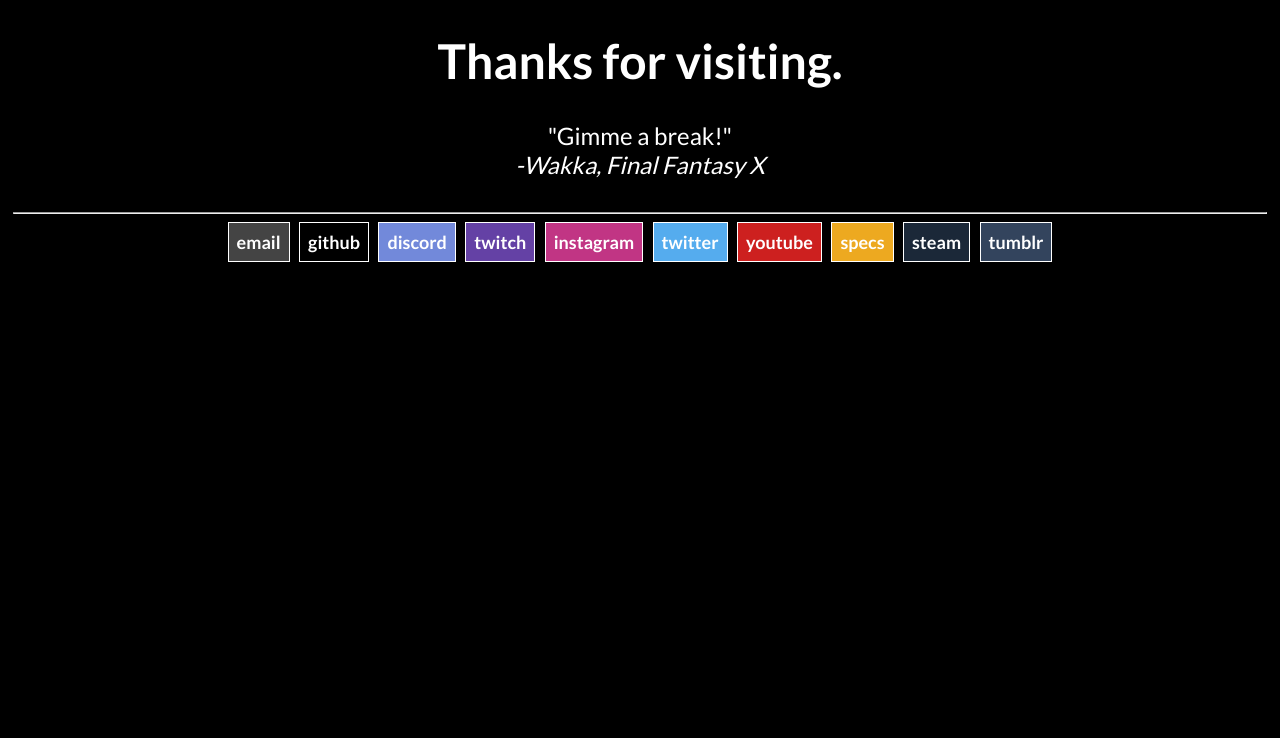
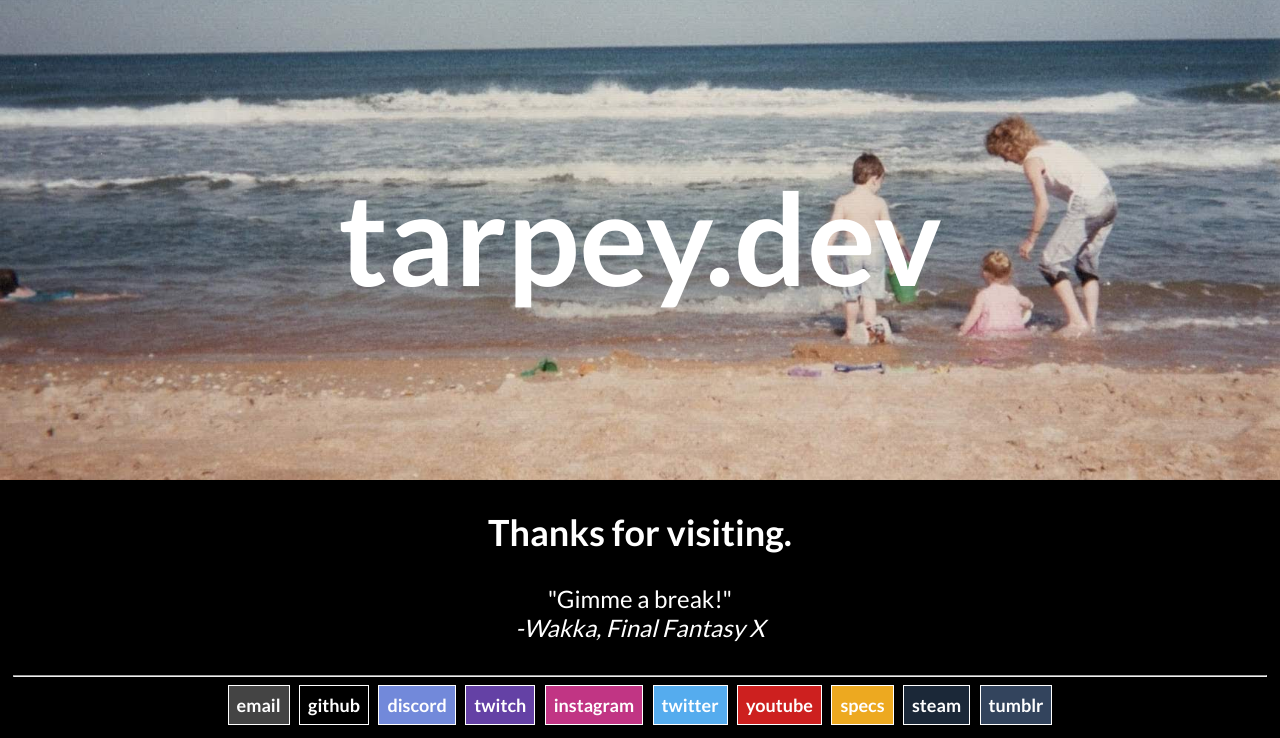
Before and after one commit to AnnuityDew/tarpey.dev, a Flask app: page / in a window 1280 px wide. Shown: the part 62-800 px from the top of the page. Run offline with Flask 2, Linux system fonts and the light colour scheme.

Commit message:
Dynamic front page

```diff
--- a/static/index/css/style.css
+++ b/static/index/css/style.css
@@ -13,11 +13,25 @@ body {
   margin: 0px;
 }
 
-.indexbg {
+#banner {
+  position: relative;
+  height: 30rem;
   background-image: url('/static/index/images/19960703_image_0045.jpg');
   background-size: cover;
   background-repeat: no-repeat;
-  background-position: center top;
+  background-position: right center;
+}
+.intro {
+  padding-top: 10rem;
+  text-align: center;
+  font-size: 8rem;
+  margin: 0;
+}
+@media only screen and (max-width: 720px) {
+  .intro {
+    padding-top: 20rem;
+    font-size: 4rem;
+  }
 }
 
 main {
@@ -77,6 +91,7 @@ nav a:hover {
 nav .index {
   background-color:#000000;
 }
+
 .center { text-align: center; }
 .haveyouseenx { background-color:#4C1782; }
 .mildredleague { background-color:#82175C; }
--- a/templates/index/index.html
+++ b/templates/index/index.html
@@ -29,9 +29,11 @@
       <a class="colors" href="{{ url_for('index.colors') }}">colors</a>
     </nav>
   </header>
+  <div id="banner">
+    <h1 class="intro">tarpey.dev</h1>
+  </div>
   <main>
-    <h1 class="center">Thanks for visiting.</h1>
-
+    <h2 class="center">Thanks for visiting.</h2>
     <p class="center">
       "{{ df.loc[quote_id, 'quoteText']|safe }}"<br>
       <i>-{{ df.loc[quote_id, 'quoteOrigin']|safe }}</i>
```
